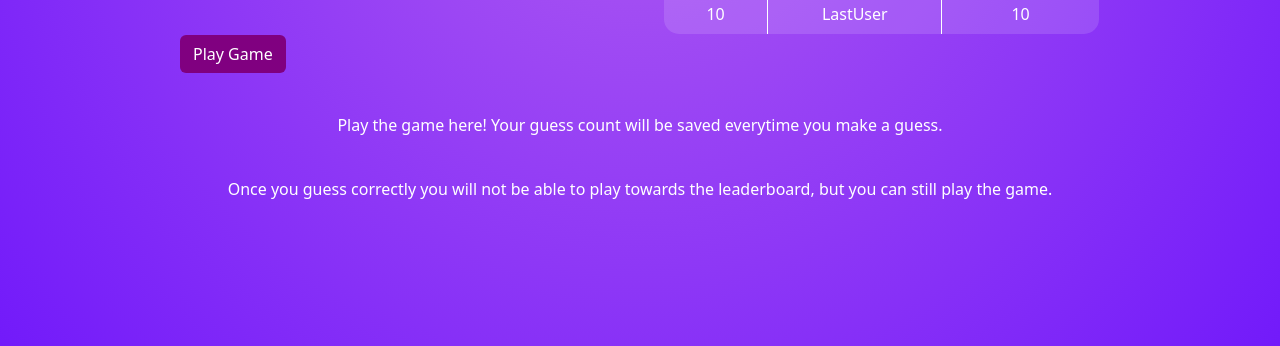
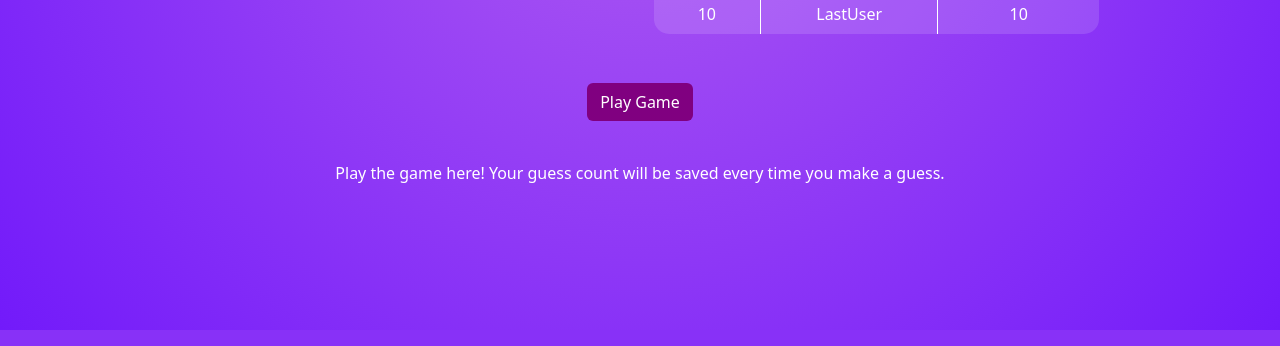
Before and after one commit to Anay-Joshi26/agile-wd-proj, a Flask app: page /challenge/1 in a window 1280 px wide. Shown: the part 721-1067 px from the top of the page. Run offline with Flask 3, Linux system fonts and the light colour scheme.

Commit message:
positioned the play game button in the center horizontally between the leaderboard and images grid, by wrapping a div and using bootstrap classes. Also fixed a small margin error which was causing asymmetry in how the leaderboard looked on smaller devices

```diff
--- a/4pics1word/static/css/challenge_page.css
+++ b/4pics1word/static/css/challenge_page.css
@@ -48,7 +48,7 @@
 
 .table-container {
     flex: 1;
-    margin-left: 20px; /* Adjust as needed for spacing between grid and table */
+    /* margin-left: 20px; Adjust as needed for spacing between grid and table */
 }
 
 .table-container {
--- a/4pics1word/templates/detailed-challenge.html
+++ b/4pics1word/templates/detailed-challenge.html
@@ -110,14 +110,14 @@
         </div>
     </div>
 
-    <a href="/challenge/play/{{game.gameId}}" class='btn play-button'>Play Game</a>
+    <div class='container d-flex align-items-center flex-column mt-5'>
+        <a href="/challenge/play/{{game.gameId}}" class='btn play-button text-center'>Play Game</a>
 
-    <p style = 'text-align: center;'>
-        Play the game here! Your guess count will be saved everytime you make a guess.
-    </p>
-    <p style = 'text-align: center;'>
-        Once you guess correctly you will not be able to play towards the leaderboard, but you can still play the game.
-    </p>
+        <p style='text-align: center;'>
+            Play the game here! Your guess count will be saved every time you make a guess.
+        </p>
+    </div>
+
 
 </body>
 </html>
```
